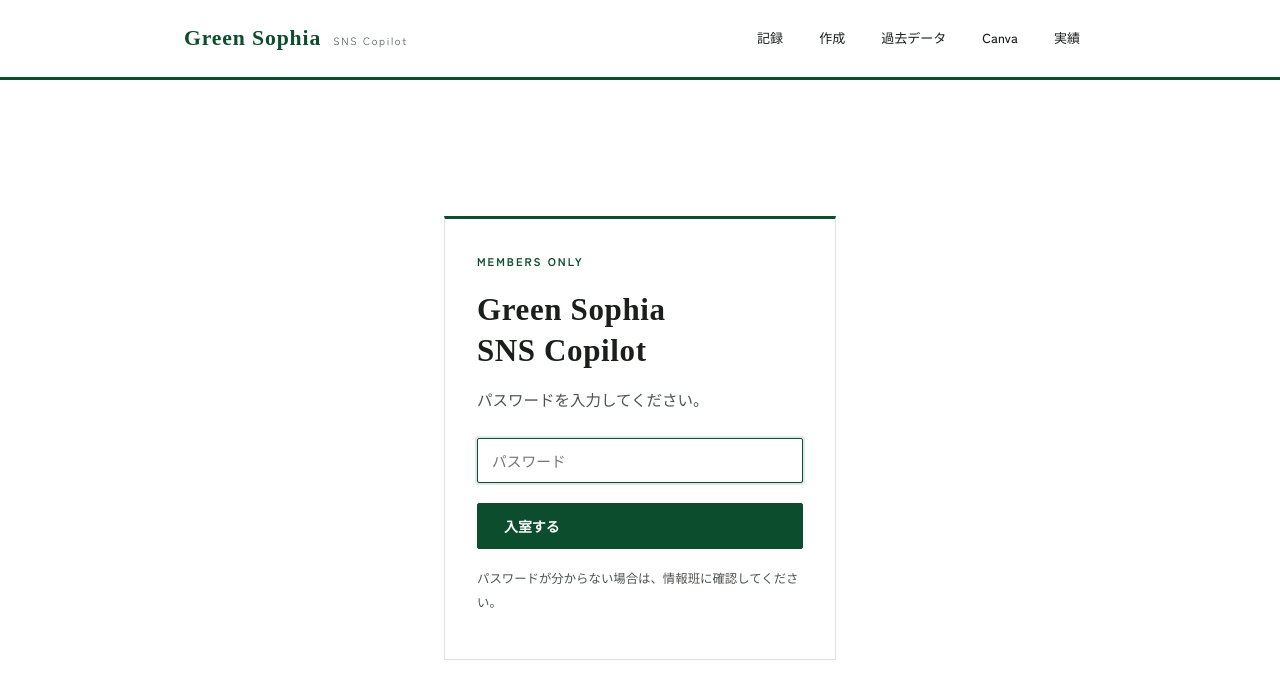
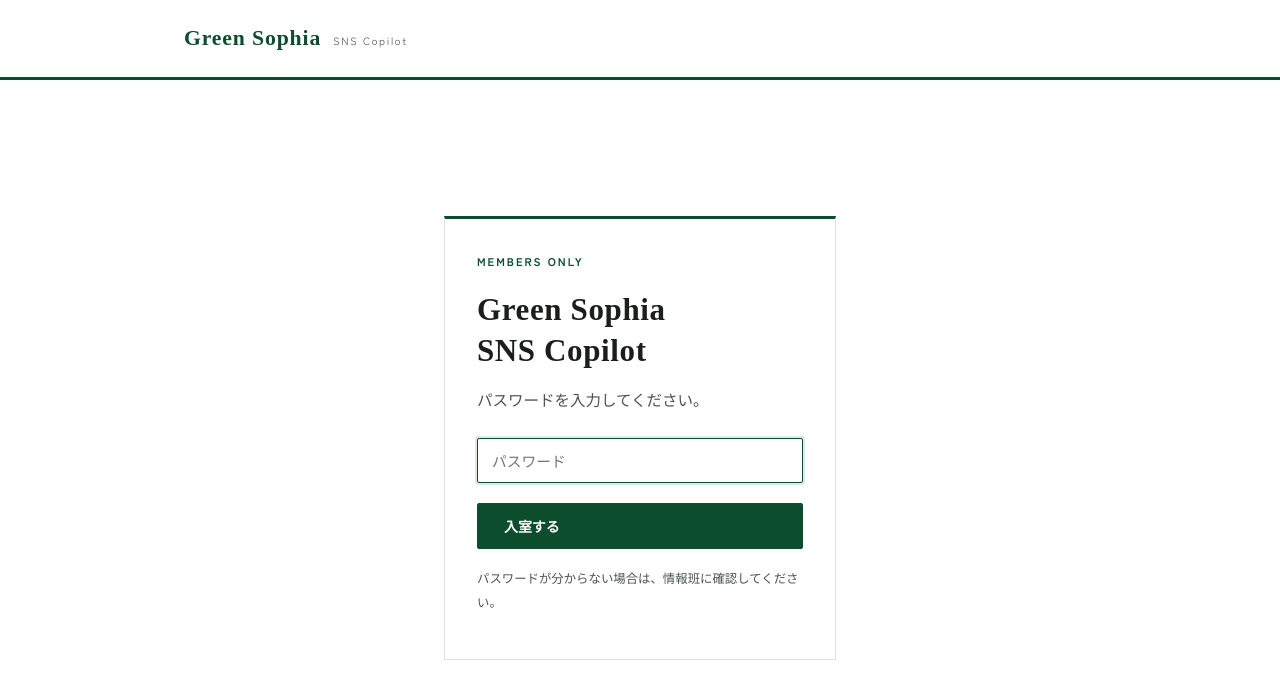
Before and after one commit to GreenSophia/GS-2, a Next.js app: page /login in a window 1280 px wide. Shown: the top 698 px of the page. Built offline with nearby package versions, Linux system fonts and the light colour scheme; a web font is replaced by a local one.

Commit message:
Update layout.tsx

```diff
--- a/app/layout.tsx
+++ b/app/layout.tsx
@@ -16,16 +16,28 @@ export default function RootLayout({ children }: { children: React.ReactNode })
               <span className="logo-script">Green Sophia</span>
               <span className="kicker">SNS Copilot</span>
             </a>
-            <nav className="nav" aria-label="メイン">
-              <a href="/stocks">記録</a>
-              <a href="/prompts/post">作成</a>
-              <a href="/prompts/analysis">過去データ</a>
-              <a href="/portal">Canva</a>
-              <a href="/metrics">実績</a>
-            </nav>
+            {/* PC幅ではヘッダー内にも簡易ナビを出す */}
+            <nav className="nav" aria-label="メイン" style={{ display: 'none' }} />
           </div>
         </header>
+
         {children}
+
+        {/* スマホ用：画面下固定タブ */}
+        <nav className="tabbar" aria-label="メインメニュー">
+          <a href="/stocks">
+            <span className="icon">🗂</span>
+            記録
+          </a>
+          <a href="/prompts/post">
+            <span className="icon">✎</span>
+            作成
+          </a>
+          <a href="/metrics">
+            <span className="icon">📊</span>
+            実績
+          </a>
+        </nav>
       </body>
     </html>
   );
```
